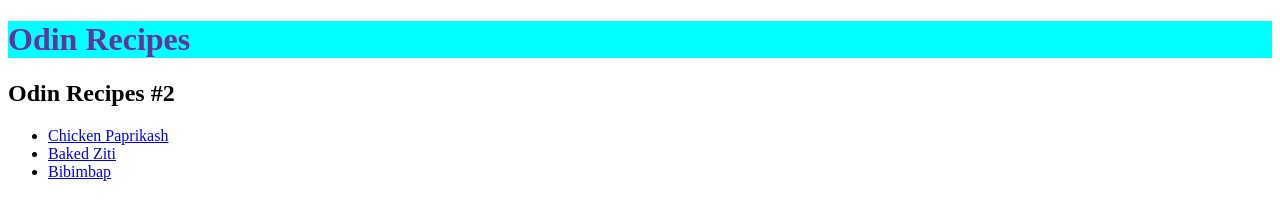
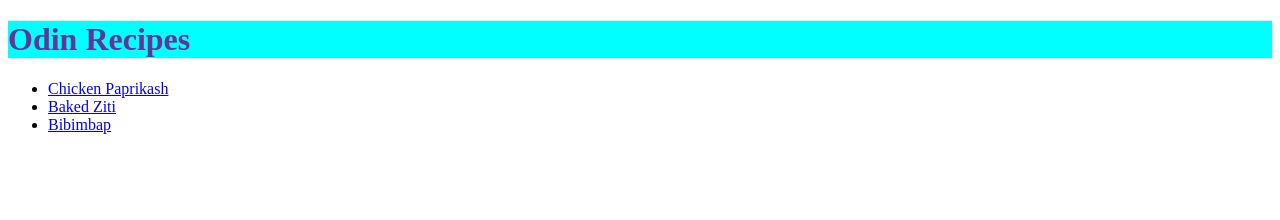
Before and after one commit to bobo0409/odin-recipes, a plain HTML site: page index.html in a window 1280 px wide. Drawn offline with Linux system fonts and the light colour scheme.

Commit message:
Deleted a heading in index.html

```diff
--- a/index.html
+++ b/index.html
@@ -7,7 +7,6 @@
   </head>
   <body>
     <h1>Odin Recipes</h1>
-    <h2>Odin Recipes #2</h2>
     <ul>
       <li><a href="recipes/chicken-paprikash.html">Chicken Paprikash</a></li>
       <li><a href="recipes/baked-ziti.html">Baked Ziti</a></li>
```
